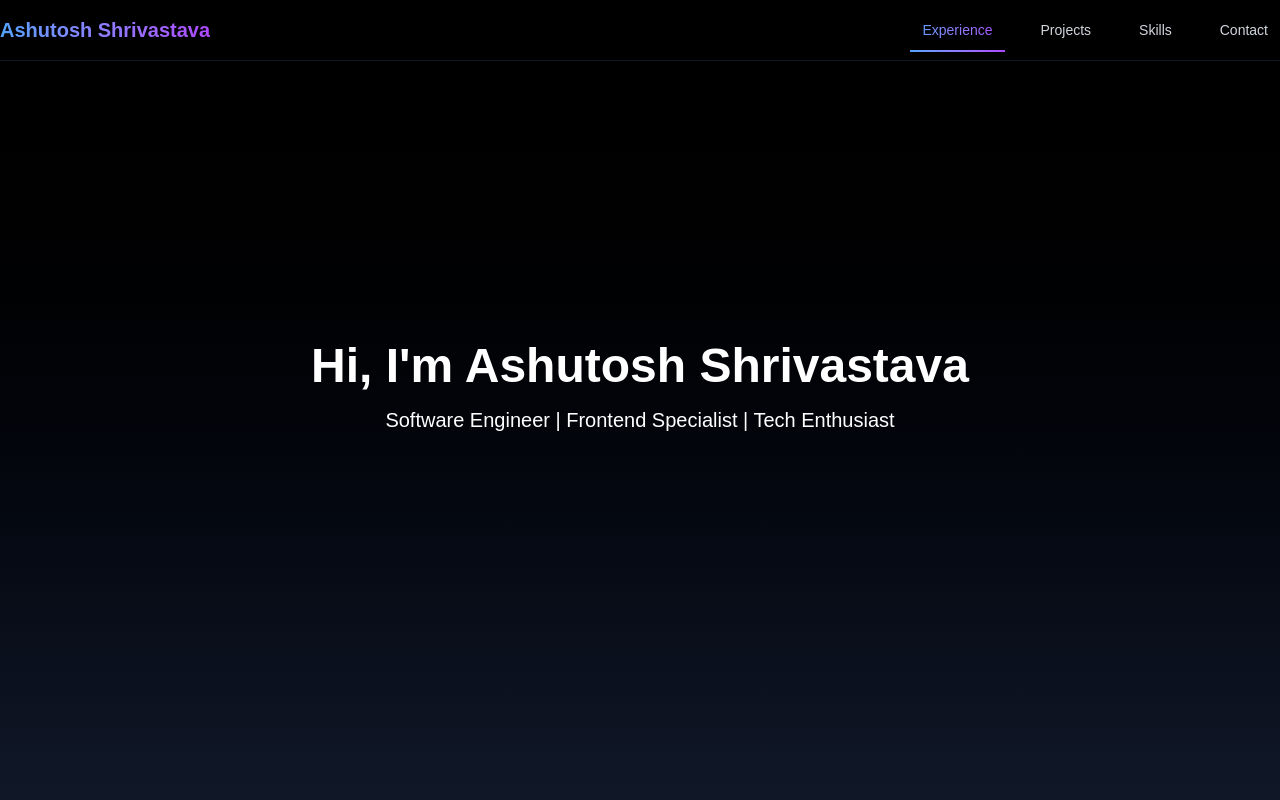
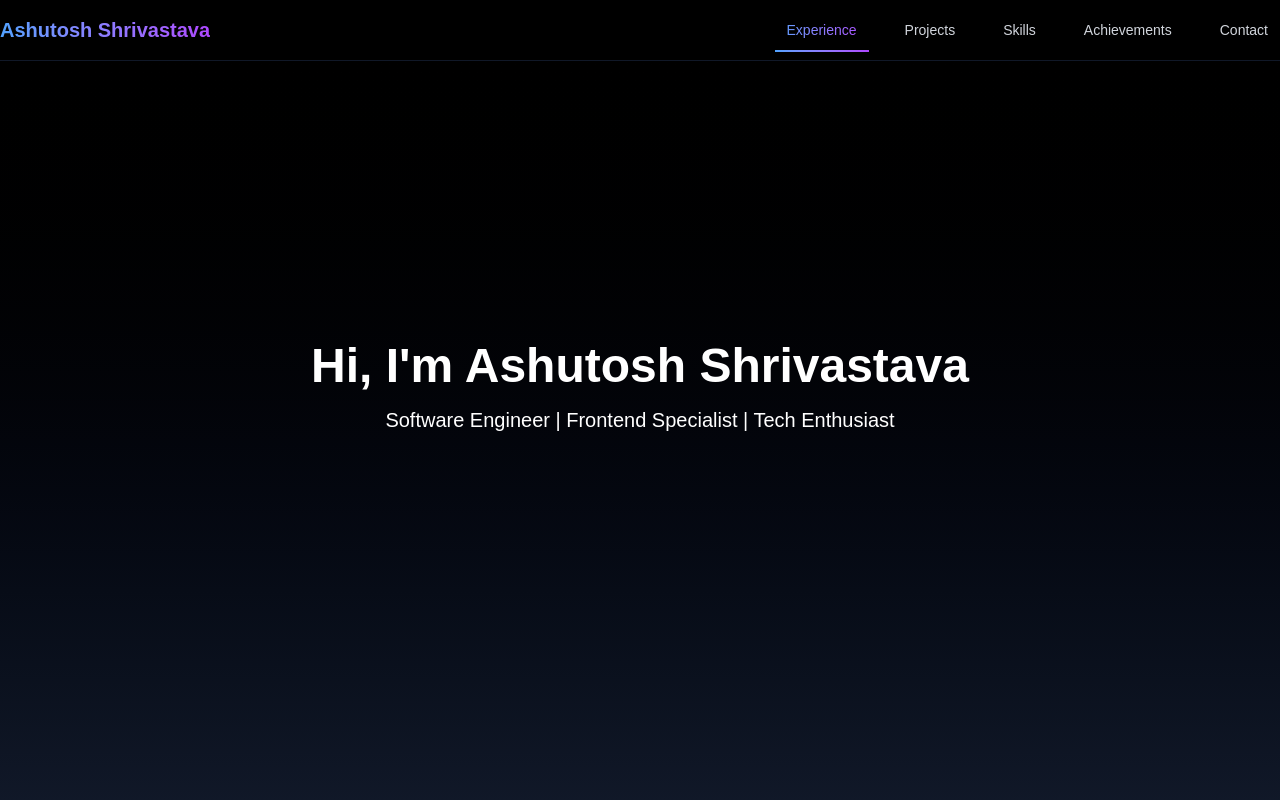
Before and after one commit to AshuSrv/My-Portfolio, a Next.js app: page / in a window 1280 px wide. Shown: the top 800 px of the page. Built offline with nearby package versions, Linux system fonts and the light colour scheme.

Commit message:
Added NavBar animation

```diff
--- a/app/components/Navbar.tsx
+++ b/app/components/Navbar.tsx
@@ -2,7 +2,14 @@ import React, { useState, useEffect } from "react";
 
 const Navbar = () => {
   const [activeSection, setActiveSection] = useState("");
-  const sections = ["hero", "experience", "projects", "skills", "contact"];
+  const sections = [
+    "hero",
+    "experience",
+    "projects",
+    "skills",
+    "achievements",
+    "contact",
+  ];
 
   useEffect(() => {
     const observerOptions = {
```
